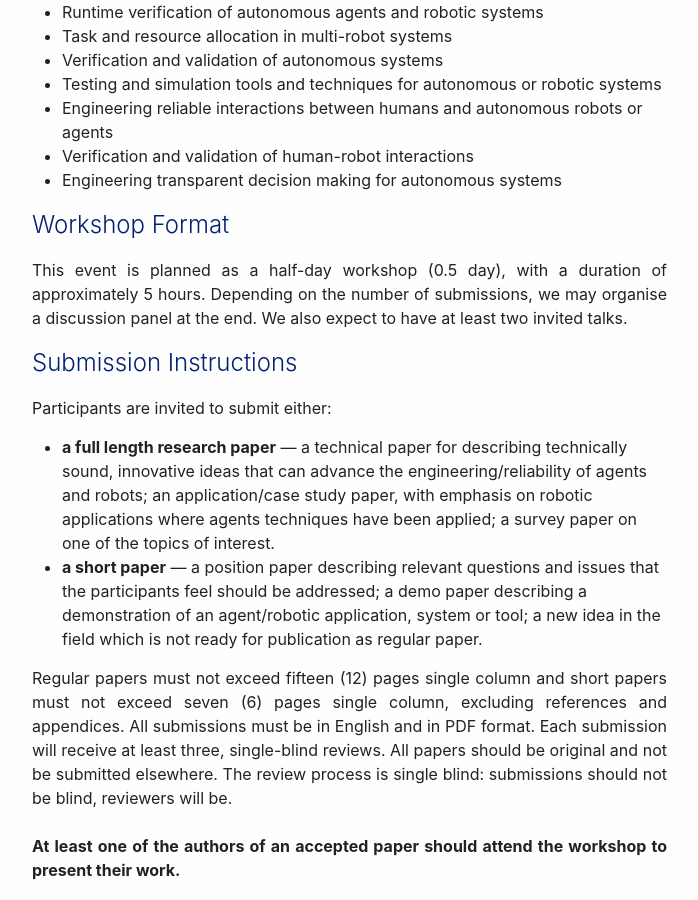
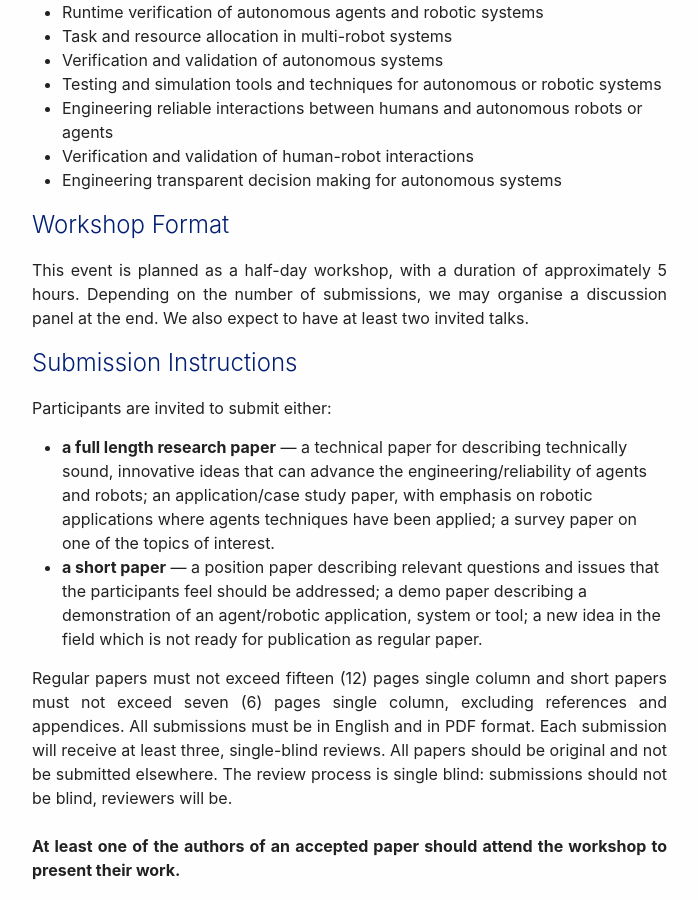
Before and after one commit to AREAWorkshop/AREA2022, a Jekyll site: the page built from index.md, in a window 1280 px wide and 900 px high, scrolled down 1322 px. Shown: the whole window, without its empty margins (53-751 px from the left). Built offline with Jekyll 4.4.1, drawn with Linux system fonts in a browser that asks for light colours; nearby versions of some CDN libraries.

Commit message:
Update index.md

```diff
--- a/index.md
+++ b/index.md
@@ -78,7 +78,7 @@ image: https://areaworkshop.github.io/AREA2022/images/logos/area_logo_1.png
 ## Workshop Format
 
 <p align="justify">
-This event is planned as a half-day workshop (0.5 day), with a duration of approximately 5 hours. Depending on the number of submissions, we may organise a discussion panel at the end. We also expect to have at least two invited talks.
+This event is planned as a half-day workshop, with a duration of approximately 5 hours. Depending on the number of submissions, we may organise a discussion panel at the end. We also expect to have at least two invited talks.
 </p>
 
 ## Submission Instructions
```
